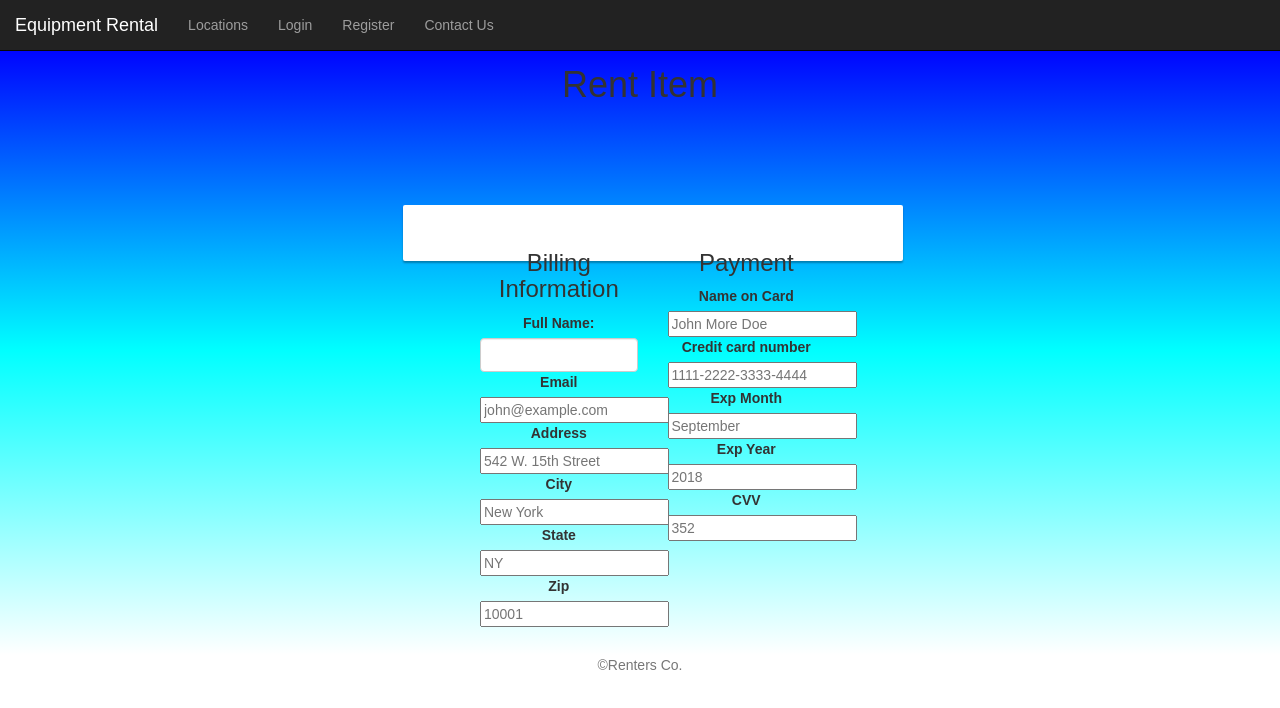
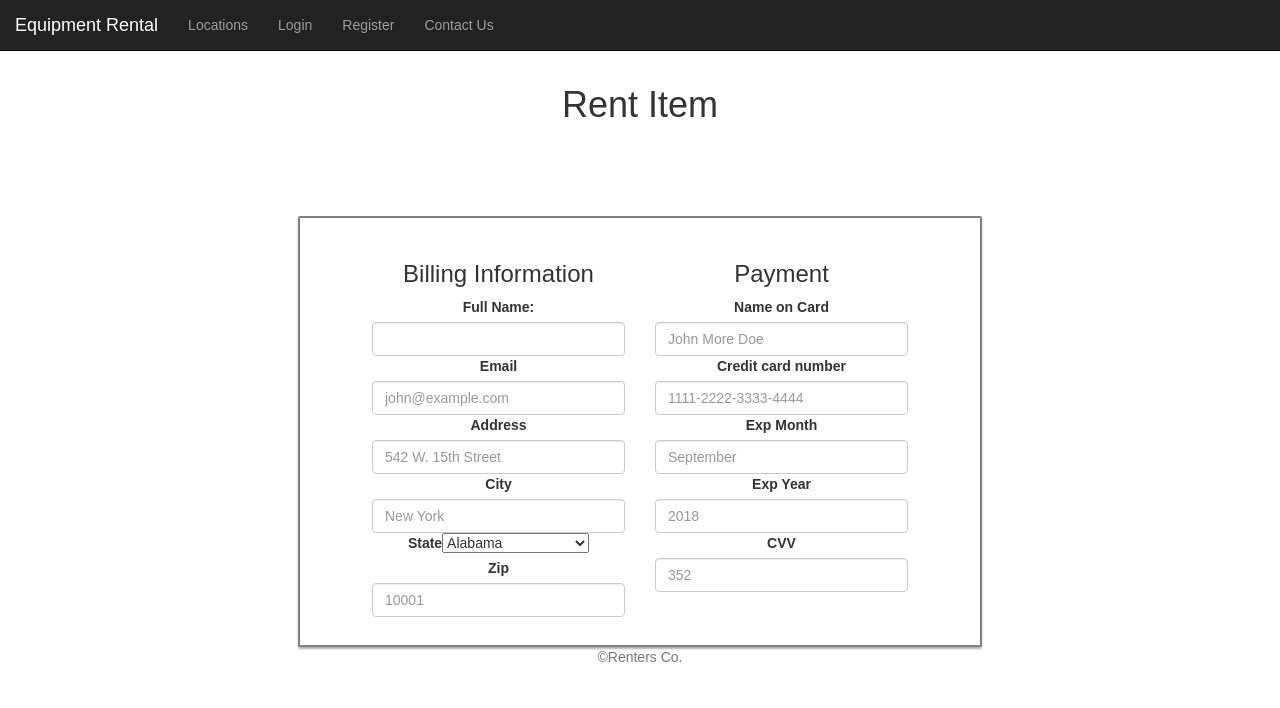
Before and after one commit to Jrod9599/equipmentRental, a React (Create React App) app: page /Rent/1 in a window 1280 px wide. Shown: the top 708 px of the page. Built offline with nearby package versions, Linux system fonts and the light colour scheme; what react-google-maps would draw is missing.

Commit message:
payment styling

```diff
--- a/src/App.css
+++ b/src/App.css
@@ -50,7 +50,7 @@
 }
 
 
-.clogin, .cregister, .ccontact, .crent{
+.clogin, .cregister, .ccontact{
   margin : -1.4em 0 0 0;
   width : 100%;
   min-height: 43.52em;
@@ -58,8 +58,16 @@
   background: linear-gradient(blue, cyan, white);
 
 }
+.crent{
+    margin : -1.4em 0 0 0;
+    width : 100%;
+    min-height: 43.52em;
+    background-repeat: no-repeat;
+    background: linear-gradient(blue, cyan, white);
 
-.cform, .rform, .contactForm, .rentform{
+}
+
+.cform, .rform, .contactForm{
   background-color: white;
   width: 40%;
   position: relative;
@@ -72,6 +80,20 @@
   border-radius: 2px;
   -moz-box-shadow: 0px 2px 2px rgba(0, 0, 0, 0.3);
   box-shadow: 0px 2px 2px rgba(0, 0, 0, 0.3);
+}
+.rentform{
+    border: solid 2px gray;
+    background-color: white;
+    width: 60%;
+    position: relative;
+    padding: 2% 5% 2.5%;
+    margin-top: 8%;
+
+    -moz-border-radius: 2px;
+    -webkit-border-radius: 2px;
+    border-radius: 2px;
+    -moz-box-shadow: 0px 2px 2px rgba(0, 0, 0, 0.3);
+    box-shadow: 0px 2px 2px rgba(0, 0, 0, 0.3);
 }
 
 .msg {
--- a/src/App.js
+++ b/src/App.js
@@ -30,15 +30,14 @@
                     <div className={'container'}>
                       <Route exact path="/" component={ThumbContainer}/>
                       <Route exact path="/locations" component={Locations} />
-                     {/*} <Route exact path="/locations" component={StoreLocator} />
-                      <Route exact path="/locations" component={GoogleMap} />*/}
+                        <Route path={'/product/:productid'} component={ItemPage}/>
+                        <Route path={'/Rent/:productid'} component={Rent} />
                     </div>
                     <div className="container1">
                       <Route exact path="/login" component={Login}/>
                       <Route exact path="/register" component={Register}/>
                       <Route exact path="/contact" component={Contact}/>
-                      <Route path={'/product/:productid'} component={ItemPage}/>
-                      <Route path={'/Rent/:productid'} component={Rent} />
+
                    </div>
                     <Route component={Footer}/>
 
--- a/src/Rent.js
+++ b/src/Rent.js
@@ -6,56 +6,112 @@
 
   constructor(){
   	super();
+  	this.state = {
+        usStates: <select id={'state'}>
+            <option value="AL">Alabama</option>
+            <option value="AK">Alaska</option>
+            <option value="AZ">Arizona</option>
+            <option value="AR">Arkansas</option>
+            <option value="CA">California</option>
+            <option value="CO">Colorado</option>
+            <option value="CT">Connecticut</option>
+            <option value="DE">Delaware</option>
+            <option value="DC">District Of Columbia</option>
+            <option value="FL">Florida</option>
+            <option value="GA">Georgia</option>
+            <option value="HI">Hawaii</option>
+            <option value="ID">Idaho</option>
+            <option value="IL">Illinois</option>
+            <option value="IN">Indiana</option>
+            <option value="IA">Iowa</option>
+            <option value="KS">Kansas</option>
+            <option value="KY">Kentucky</option>
+            <option value="LA">Louisiana</option>
+            <option value="ME">Maine</option>
+            <option value="MD">Maryland</option>
+            <option value="MA">Massachusetts</option>
+            <option value="MI">Michigan</option>
+            <option value="MN">Minnesota</option>
+            <option value="MS">Mississippi</option>
+            <option value="MO">Missouri</option>
+            <option value="MT">Montana</option>
+            <option value="NE">Nebraska</option>
+            <option value="NV">Nevada</option>
+            <option value="NH">New Hampshire</option>
+            <option value="NJ">New Jersey</option>
+            <option value="NM">New Mexico</option>
+            <option value="NY">New York</option>
+            <option value="NC">North Carolina</option>
+            <option value="ND">North Dakota</option>
+            <option value="OH">Ohio</option>
+            <option value="OK">Oklahoma</option>
+            <option value="OR">Oregon</option>
+            <option value="PA">Pennsylvania</option>
+            <option value="RI">Rhode Island</option>
+            <option value="SC">South Carolina</option>
+            <option value="SD">South Dakota</option>
+            <option value="TN">Tennessee</option>
+            <option value="TX">Texas</option>
+            <option value="UT">Utah</option>
+            <option value="VT">Vermont</option>
+            <option value="VA">Virginia</option>
+            <option value="WA">Washington</option>
+            <option value="WV">West Virginia</option>
+            <option value="WI">Wisconsin</option>
+            <option value="WY">Wyoming</option>
+        </select>
+    }
+
   }
 
   render(){
     return(
-      <div className="container crent">
+        <div>
         <h1>Rent Item</h1>
         <form className="rent">
-            <div className="rentform">
+            <div className="rentform container">
               <div className="col-lg-6">
                 <h3>Billing Information</h3>
                 <div>
-                  <label for="fullname">Full Name: </label>
+                  <label htmlFor="fullname">Full Name: </label>
                   <input type="text" className="form-control" id="fullname" required/>
                 </div>
                 <div>
-                  <label for="email"> Email  </label>
-                  <input type="text" id="email" name="email" placeholder="john@example.com" />
+                  <label htmlFor="email"> Email  </label>
+                  <input type="text" id="email" className="form-control" name="email" placeholder="john@example.com" />
                 </div>
                 <div>
-                  <label for="adr">Address </label>
-                  <input type="text" id="adr" name="address" placeholder="542 W. 15th Street" />
+                  <label htmlFor="adr">Address </label>
+                  <input type="text" id="adr" className="form-control" name="address" placeholder="542 W. 15th Street" />
                 </div>
                 <div>
-                  <label for="city">City</label>
-                  <input type="text" id="city" name="city" placeholder="New York" />
+                  <label htmlFor="city">City</label>
+                  <input type="text" id="city" className="form-control" name="city" placeholder="New York" />
                 </div>
                 <div>
-                  <label for="state">State</label>
-                  <input type="text" id="state" name="state" placeholder="NY" />
+                  <label htmlFor="state">State</label>
+                    {this.state.usStates}
                 </div>
                 <div>
-                  <label for="zip">Zip</label>
-                  <input type="text" id="zip" name="zip" placeholder="10001" />
+                  <label htmlFor="zip">Zip</label>
+                  <input type="text" id="zip" className="form-control" name="zip" placeholder="10001" />
                 </div>
               </div>
               <div className="col-lg-6">
                 <h3>Payment</h3>
-                <label for="cname">Name on Card</label>
-                <input type="text" id="cname" name="cardname" placeholder="John More Doe"/>
-                <label for="ccnum">Credit card number</label>
-                <input type="text" id="ccnum" name="cardnumber" placeholder="1111-2222-3333-4444"/>
-                <label for="expmonth">Exp Month</label>
-                <input type="text" id="expmonth" name="expmonth" placeholder="September"/>
+                <label htmlFor="cname">Name on Card</label>
+                <input type="text" id="cname" className="form-control" name="cardname" placeholder="John More Doe"/>
+                <label htmlFor="ccnum">Credit card number</label>
+                <input type="text" id="ccnum" className="form-control" name="cardnumber" placeholder="1111-2222-3333-4444"/>
+                <label htmlFor="expmonth">Exp Month</label>
+                <input type="text" id="expmonth" className="form-control" name="expmonth" placeholder="September"/>
                   <div>
-                    <label for="expyear">Exp Year</label>
-                    <input type="text" id="expyear" name="expyear" placeholder="2018"/>
+                    <label htmlFor="expyear">Exp Year</label>
+                    <input type="text" id="expyear" className="form-control" name="expyear" placeholder="2018"/>
                   </div>
                   <div>
-                    <label for="cvv">CVV</label>
-                    <input type="text" id="cvv" name="cvv" placeholder="352"/>
+                    <label htmlFor="cvv">CVV</label>
+                    <input type="text" id="cvv" className="form-control" name="cvv" placeholder="352"/>
                   </div>
               </div>
             </div>
```
